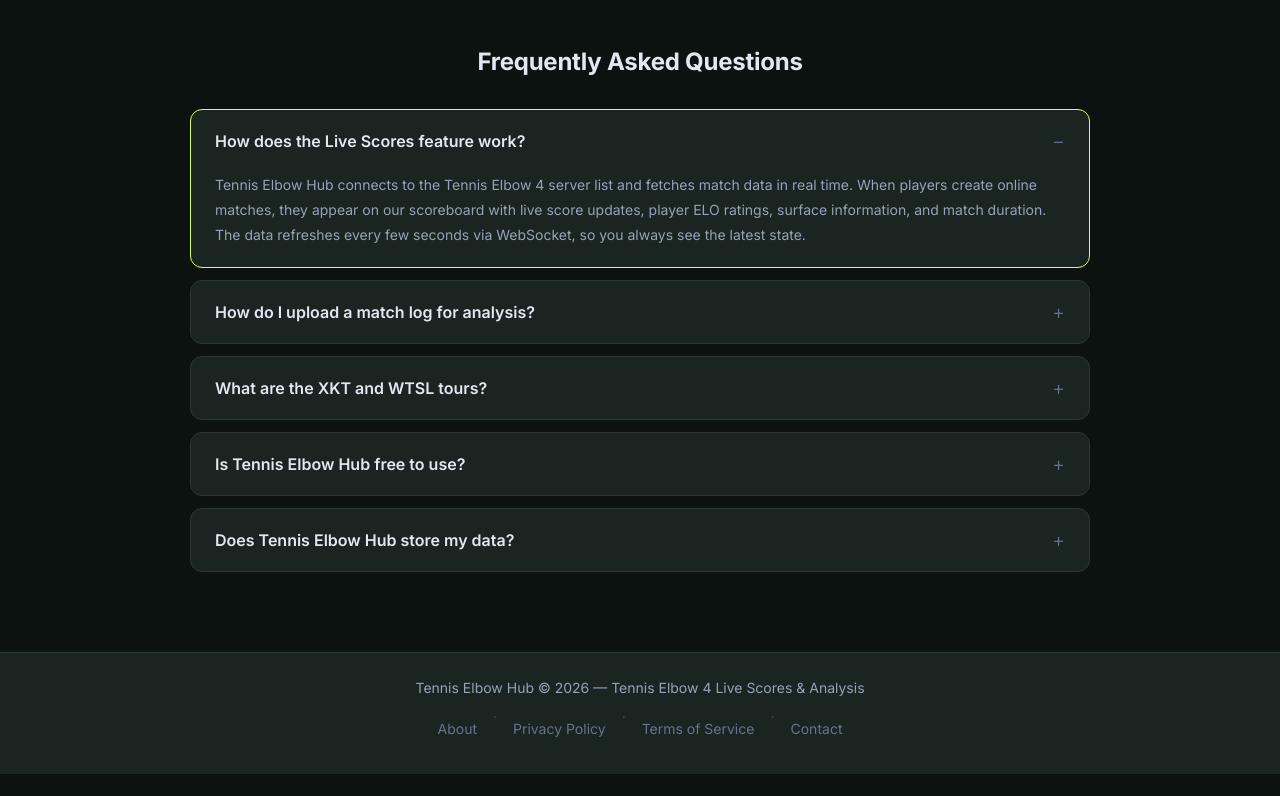
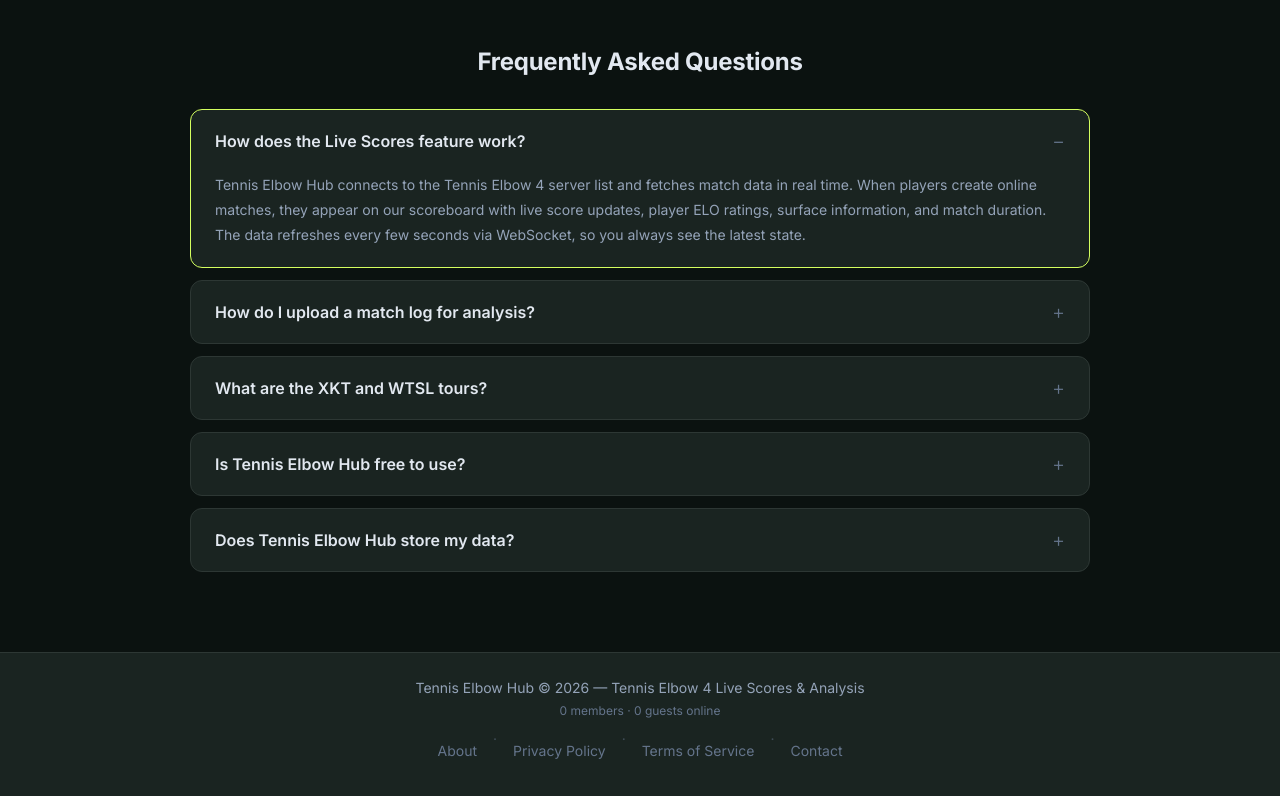
Before and after one commit to MarcoAloisi/tennis-elbow-hub, a Vue app in the folder frontend/: page / in a window 1280 px wide. Shown: the part 1885-2681 px from the top of the page. Before the commit the page ends 2659 px from the top, so only its background shows below. Built offline with nearby package versions, Linux system fonts and the light colour scheme; no server answers.

Commit message:
feat: show live presence counts in the footer

```diff
--- a/frontend/src/App.vue
+++ b/frontend/src/App.vue
@@ -16,6 +16,7 @@
   },
 }
 import { useAuthStore } from './stores/auth'
+import { usePresenceStore } from './stores/presence'
 import ThemeToggle from './components/common/ThemeToggle.vue'
 import AdSidebar from './components/common/AdSidebar.vue'
 import KofiWidget from './components/common/KofiWidget.vue'
@@ -27,6 +28,7 @@
 const route = useRoute()
 const router = useRouter()
 const authStore = useAuthStore()
+const presenceStore = usePresenceStore()
 
 onMounted(() => {
   authStore.initAuth()
@@ -219,6 +221,7 @@
     <!-- Footer -->
     <footer class="app-footer">
       <p>Tennis Elbow Hub &copy; 2026 — Tennis Elbow 4 Live Scores & Analysis</p>
+      <p class="footer-presence">{{ presenceStore.registeredCount }} members · {{ presenceStore.guestCount }} guests online</p>
       <div class="footer-links">
         <RouterLink to="/">About</RouterLink>
         <span class="footer-sep">·</span>
@@ -561,6 +564,12 @@
   z-index: var(--z-dropdown);
 }
 
+.footer-presence {
+  margin-top: var(--space-1);
+  font-size: var(--font-size-xs);
+  color: var(--color-text-muted);
+}
+
 .footer-links {
   margin-top: var(--space-2);
   display: flex;
```
